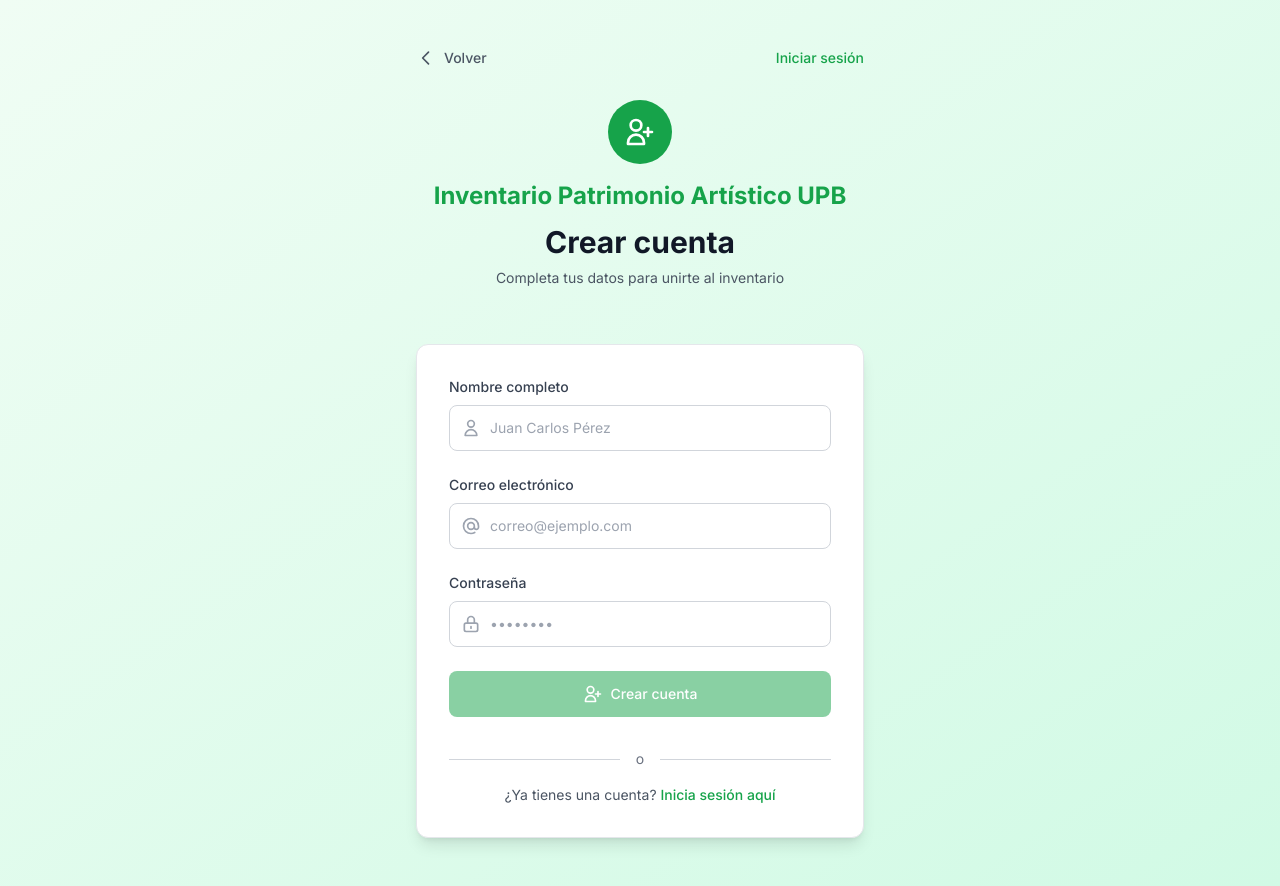
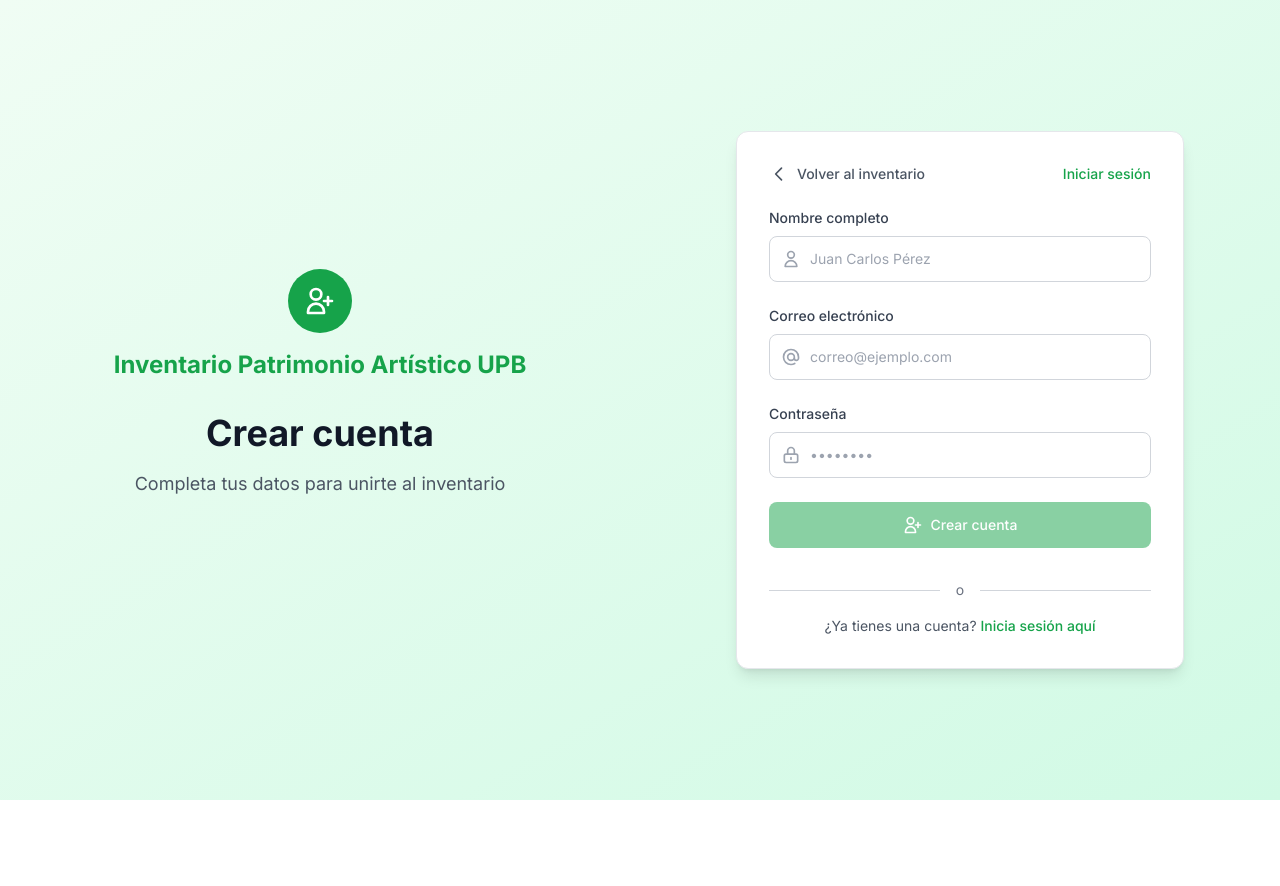
Before and after one commit to dano796/inventario-patrimonio-artistico-upb, an Angular app: page /autenticacion/registro in a window 1280 px wide. After the commit the page ends 800 px from the top, so only its background shows below. Built offline with nearby package versions, Linux system fonts and the light colour scheme; no server answers.

Commit message:
Actualizar el diseño de los formularios de registro e inicio de sesión

```diff
--- a/src/app/features/auth/components/auth-log-in/auth-log-in.html
+++ b/src/app/features/auth/components/auth-log-in/auth-log-in.html
@@ -1,9 +1,49 @@
 <!-- Contenido Principal -->
 <div
-  class="min-h-screen bg-gradient-to-br from-blue-50 to-indigo-100 flex flex-col justify-center py-12 px-4 sm:px-6 lg:px-8"
+  class="min-h-screen bg-gradient-to-br from-blue-50 to-indigo-100 grid grid-cols-1 lg:grid-cols-2"
 >
-  <!-- Header con navegación -->
-  <div class="sm:mx-auto sm:w-full sm:max-w-md mb-8">
+  <!-- Left Side: Welcome Text -->
+  <div class="hidden lg:flex flex-col justify-center items-center px-8 py-12">
+    <div class="max-w-md text-center">
+      <!-- Logo and Project Title -->
+      <div class="mb-8">
+        <div
+          class="mx-auto w-16 h-16 bg-blue-600 rounded-full flex items-center justify-center mb-4"
+        >
+          <svg
+            class="w-8 h-8 text-white"
+            fill="none"
+            stroke="currentColor"
+            viewBox="0 0 24 24"
+          >
+            <path
+              stroke-linecap="round"
+              stroke-linejoin="round"
+              stroke-width="2"
+              d="M16 7a4 4 0 11-8 0 4 4 0 018 0zM12 14a7 7 0 00-7 7h14a7 7 0 00-7-7z"
+            ></path>
+          </svg>
+        </div>
+        <h1 class="text-center text-2xl font-bold text-blue-600 mb-6">
+          Inventario Patrimonio Artístico UPB
+        </h1>
+      </div>
+
+      <div class="mb-8">
+        <h2 class="text-4xl font-bold text-gray-900 mb-4">Iniciar sesión</h2>
+        <p class="text-lg text-gray-600 leading-relaxed">
+          Ingresa tus credenciales para acceder al inventario
+        </p>
+      </div>
+    </div>
+  </div>
+
+  <!-- Right Side: Login Form -->
+  <div
+    class="flex flex-col justify-center items-center px-4 sm:px-6 lg:px-8 py-12"
+  >
+    <!-- Mobile Header -->
+    <div class="lg:hidden w-full max-w-md mb-8">
       <div class="flex justify-between items-center mb-8">
         <button
           type="button"
@@ -23,7 +63,7 @@
               d="M15 19l-7-7 7-7"
             ></path>
           </svg>
-        Volver
+          Volver al inventario
         </button>
         <a
           routerLink="/autenticacion/registro"
@@ -33,7 +73,7 @@
         </a>
       </div>
 
-    <!-- Logo o icono central -->
+      <!-- Mobile Logo and Title -->
       <div class="text-center mb-6">
         <div
           class="mx-auto w-16 h-16 bg-blue-600 rounded-full flex items-center justify-center mb-4"
@@ -52,7 +92,6 @@
             ></path>
           </svg>
         </div>
-      <!-- Título del proyecto -->
         <h1 class="text-center text-2xl font-bold text-blue-600 mb-3">
           Inventario Patrimonio Artístico UPB
         </h1>
@@ -65,10 +104,41 @@
       </div>
     </div>
 
-  <div class="sm:mx-auto sm:w-full sm:max-w-md">
+    <!-- Form Container -->
+    <div class="w-full max-w-md">
       <div
         class="bg-white rounded-xl shadow-lg border border-gray-200 py-8 px-6 md:px-8"
       >
+        <!-- Desktop Header -->
+        <div class="hidden lg:flex justify-between items-center mb-6">
+          <button
+            type="button"
+            routerLink="/"
+            class="flex items-center text-gray-600 hover:text-gray-800 text-sm font-medium transition-colors"
+          >
+            <svg
+              class="w-5 h-5 mr-2"
+              fill="none"
+              stroke="currentColor"
+              viewBox="0 0 24 24"
+            >
+              <path
+                stroke-linecap="round"
+                stroke-linejoin="round"
+                stroke-width="2"
+                d="M15 19l-7-7 7-7"
+              ></path>
+            </svg>
+            Volver al inventario
+          </button>
+          <a
+            routerLink="/autenticacion/registro"
+            class="text-blue-600 hover:text-blue-700 text-sm font-medium transition-colors"
+          >
+            Crear cuenta
+          </a>
+        </div>
+
         <form class="space-y-6" [formGroup]="form" (ngSubmit)="onSubmit()">
           <!-- Campo Email -->
           <div>
@@ -107,7 +177,9 @@
               />
             </div>
             @if (showErrorMessage("correo")) {
-          <div class="text-red-500 text-sm mt-2 font-medium flex items-center">
+            <div
+              class="text-red-500 text-sm mt-2 font-medium flex items-center"
+            >
               <svg class="w-4 h-4 mr-1" fill="currentColor" viewBox="0 0 20 20">
                 <path
                   fill-rule="evenodd"
@@ -157,7 +229,9 @@
               />
             </div>
             @if (showErrorMessage("contrasena")) {
-          <div class="text-red-500 text-sm mt-2 font-medium flex items-center">
+            <div
+              class="text-red-500 text-sm mt-2 font-medium flex items-center"
+            >
               <svg class="w-4 h-4 mr-1" fill="currentColor" viewBox="0 0 20 20">
                 <path
                   fill-rule="evenodd"
@@ -242,3 +316,4 @@
       </div>
     </div>
   </div>
+</div>
--- a/src/app/features/auth/components/auth-sign-up/auth-sign-up.html
+++ b/src/app/features/auth/components/auth-sign-up/auth-sign-up.html
@@ -1,9 +1,49 @@
 <!-- Contenido Principal -->
 <div
-  class="min-h-screen bg-gradient-to-br from-green-50 to-emerald-100 flex flex-col justify-center py-12 px-4 sm:px-6 lg:px-8"
+  class="min-h-screen bg-gradient-to-br from-green-50 to-emerald-100 grid grid-cols-1 lg:grid-cols-2"
 >
-  <!-- Header con navegación -->
-  <div class="sm:mx-auto sm:w-full sm:max-w-md mb-8">
+  <!-- Left Side: Welcome Text -->
+  <div class="hidden lg:flex flex-col justify-center items-center px-8 py-12">
+    <div class="max-w-md text-center">
+      <!-- Logo and Project Title -->
+      <div class="mb-8">
+        <div
+          class="mx-auto w-16 h-16 bg-green-600 rounded-full flex items-center justify-center mb-4"
+        >
+          <svg
+            class="w-8 h-8 text-white"
+            fill="none"
+            stroke="currentColor"
+            viewBox="0 0 24 24"
+          >
+            <path
+              stroke-linecap="round"
+              stroke-linejoin="round"
+              stroke-width="2"
+              d="M18 9v3m0 0v3m0-3h3m-3 0h-3m-2-5a4 4 0 11-8 0 4 4 0 018 0zM3 20a6 6 0 0112 0v1H3v-1z"
+            ></path>
+          </svg>
+        </div>
+        <h1 class="text-center text-2xl font-bold text-green-600 mb-6">
+          Inventario Patrimonio Artístico UPB
+        </h1>
+      </div>
+
+      <div class="mb-8">
+        <h2 class="text-4xl font-bold text-gray-900 mb-4">Crear cuenta</h2>
+        <p class="text-lg text-gray-600 leading-relaxed">
+          Completa tus datos para unirte al inventario
+        </p>
+      </div>
+    </div>
+  </div>
+
+  <!-- Right Side: Sign Up Form -->
+  <div
+    class="flex flex-col justify-center items-center px-4 sm:px-6 lg:px-8 py-12"
+  >
+    <!-- Mobile Header -->
+    <div class="lg:hidden w-full max-w-md mb-8">
       <div class="flex justify-between items-center mb-8">
         <button
           type="button"
@@ -23,7 +63,7 @@
               d="M15 19l-7-7 7-7"
             ></path>
           </svg>
-        Volver
+          Volver al inventario
         </button>
         <a
           routerLink="/autenticacion/iniciar-sesion"
@@ -33,7 +73,7 @@
         </a>
       </div>
 
-    <!-- Logo o icono central -->
+      <!-- Mobile Logo and Title -->
       <div class="text-center mb-6">
         <div
           class="mx-auto w-16 h-16 bg-green-600 rounded-full flex items-center justify-center mb-4"
@@ -52,21 +92,53 @@
             ></path>
           </svg>
         </div>
-      <!-- Título del proyecto -->
         <h1 class="text-center text-2xl font-bold text-green-600 mb-3">
           Inventario Patrimonio Artístico UPB
         </h1>
-      <h2 class="text-center text-3xl font-bold text-gray-900">Crear cuenta</h2>
+        <h2 class="text-center text-3xl font-bold text-gray-900">
+          Crear cuenta
+        </h2>
         <p class="mt-2 text-center text-sm text-gray-600">
           Completa tus datos para unirte al inventario
         </p>
       </div>
     </div>
 
-  <div class="sm:mx-auto sm:w-full sm:max-w-md">
+    <!-- Form Container -->
+    <div class="w-full max-w-md">
       <div
         class="bg-white rounded-xl shadow-lg border border-gray-200 py-8 px-6 md:px-8"
       >
+        <!-- Desktop Header -->
+        <div class="hidden lg:flex justify-between items-center mb-6">
+          <button
+            type="button"
+            routerLink="/"
+            class="flex items-center text-gray-600 hover:text-gray-800 text-sm font-medium transition-colors"
+          >
+            <svg
+              class="w-5 h-5 mr-2"
+              fill="none"
+              stroke="currentColor"
+              viewBox="0 0 24 24"
+            >
+              <path
+                stroke-linecap="round"
+                stroke-linejoin="round"
+                stroke-width="2"
+                d="M15 19l-7-7 7-7"
+              ></path>
+            </svg>
+            Volver al inventario
+          </button>
+          <a
+            routerLink="/autenticacion/iniciar-sesion"
+            class="text-green-600 hover:text-green-700 text-sm font-medium transition-colors"
+          >
+            Iniciar sesión
+          </a>
+        </div>
+
         <form class="space-y-6" [formGroup]="form" (ngSubmit)="onSubmit()">
           <!-- Campo Nombre -->
           <div>
@@ -104,7 +176,9 @@
               />
             </div>
             @if (showErrorMessage("nombre")) {
-          <div class="text-red-500 text-sm mt-2 font-medium flex items-center">
+            <div
+              class="text-red-500 text-sm mt-2 font-medium flex items-center"
+            >
               <svg class="w-4 h-4 mr-1" fill="currentColor" viewBox="0 0 20 20">
                 <path
                   fill-rule="evenodd"
@@ -153,7 +227,9 @@
               />
             </div>
             @if (showErrorMessage("correo")) {
-          <div class="text-red-500 text-sm mt-2 font-medium flex items-center">
+            <div
+              class="text-red-500 text-sm mt-2 font-medium flex items-center"
+            >
               <svg class="w-4 h-4 mr-1" fill="currentColor" viewBox="0 0 20 20">
                 <path
                   fill-rule="evenodd"
@@ -202,7 +278,9 @@
               />
             </div>
             @if (showErrorMessage("contrasena")) {
-          <div class="text-red-500 text-sm mt-2 font-medium flex items-center">
+            <div
+              class="text-red-500 text-sm mt-2 font-medium flex items-center"
+            >
               <svg class="w-4 h-4 mr-1" fill="currentColor" viewBox="0 0 20 20">
                 <path
                   fill-rule="evenodd"
@@ -277,6 +355,7 @@
         </div>
       </div>
     </div>
+  </div>
 
   <!-- Mensaje de éxito -->
   <div
```
Lines whose indentation alone changed are shown as unchanged.
